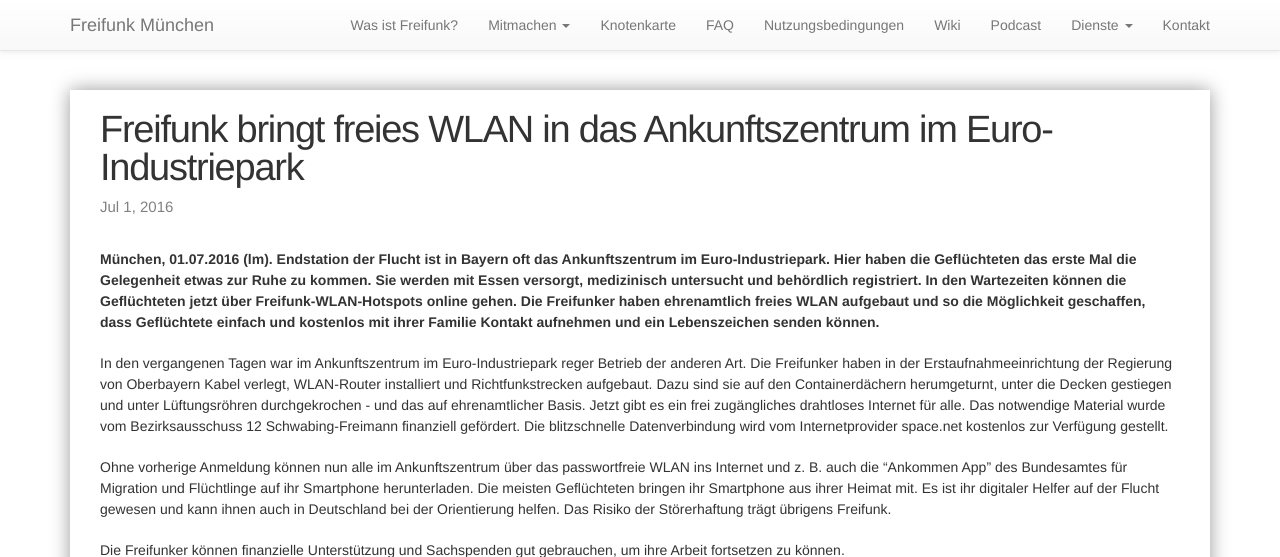
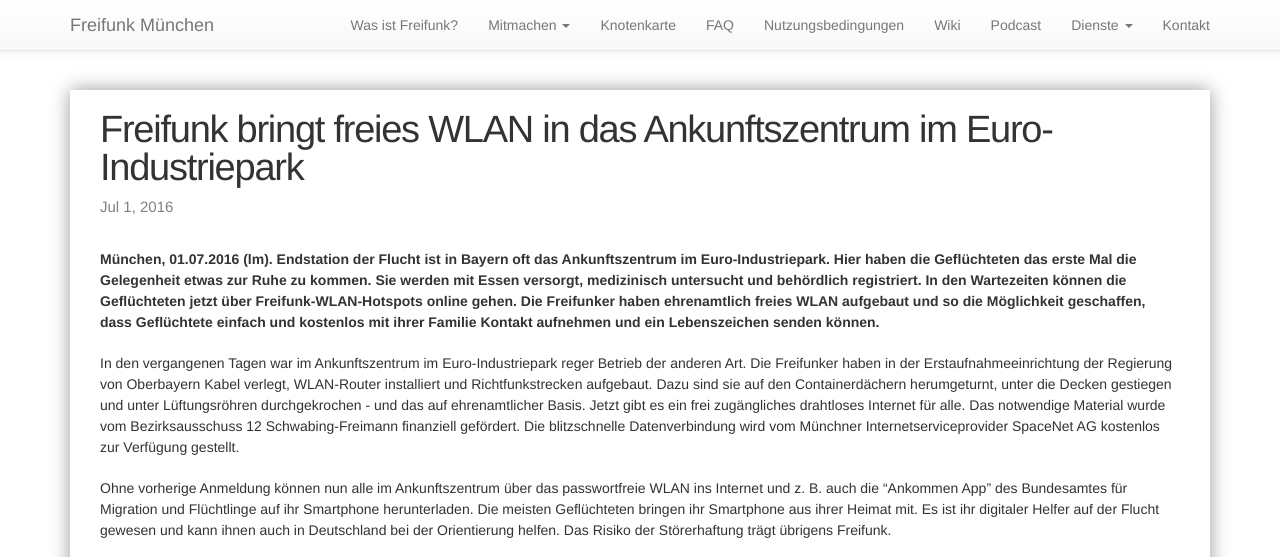
Before and after one commit to freifunkMUC/freifunkmuc.github.io, a Jekyll site: the page built from _posts/2016-07-01-freifunk-jetzt-im-ankunftszentrum.markdown, in a window 1280 px wide and 900 px high, cut to the strip 0-557 px from the top of the window. Built offline with Jekyll 4.4.1, drawn with Linux system fonts in a browser that asks for light colours.

Commit message:
Update 2016-07-01-freifunk-jetzt-im-ankunftszentrum.markdown

```diff
--- a/_posts/2016-07-01-freifunk-jetzt-im-ankunftszentrum.markdown
+++ b/_posts/2016-07-01-freifunk-jetzt-im-ankunftszentrum.markdown
@@ -7,7 +7,7 @@ categories: freifunkmuc
 
 **München, 01.07.2016 (lm). Endstation der Flucht ist in Bayern oft das Ankunftszentrum im Euro-Industriepark. Hier haben die Geflüchteten das erste Mal die Gelegenheit etwas zur Ruhe zu kommen. Sie werden mit Essen versorgt, medizinisch untersucht und behördlich registriert. In den Wartezeiten können die Geflüchteten jetzt über Freifunk-WLAN-Hotspots online gehen. Die Freifunker haben ehrenamtlich freies WLAN aufgebaut und so die Möglichkeit geschaffen, dass Geflüchtete einfach und kostenlos mit ihrer Familie Kontakt aufnehmen und ein Lebenszeichen senden können.**
 
-In den vergangenen Tagen war im Ankunftszentrum im Euro-Industriepark reger Betrieb der anderen Art. Die Freifunker haben in der Erstaufnahmeeinrichtung der Regierung von Oberbayern Kabel verlegt, WLAN-Router installiert und Richtfunkstrecken aufgebaut. Dazu sind sie auf den Containerdächern herumgeturnt, unter die Decken gestiegen und unter Lüftungsröhren durchgekrochen - und das auf ehrenamtlicher Basis. Jetzt gibt es ein frei zugängliches drahtloses Internet für alle. Das notwendige Material wurde vom Bezirksausschuss 12 Schwabing-Freimann finanziell gefördert. Die blitzschnelle Datenverbindung wird vom Internetprovider space.net kostenlos zur Verfügung gestellt.
+In den vergangenen Tagen war im Ankunftszentrum im Euro-Industriepark reger Betrieb der anderen Art. Die Freifunker haben in der Erstaufnahmeeinrichtung der Regierung von Oberbayern Kabel verlegt, WLAN-Router installiert und Richtfunkstrecken aufgebaut. Dazu sind sie auf den Containerdächern herumgeturnt, unter die Decken gestiegen und unter Lüftungsröhren durchgekrochen - und das auf ehrenamtlicher Basis. Jetzt gibt es ein frei zugängliches drahtloses Internet für alle. Das notwendige Material wurde vom Bezirksausschuss 12 Schwabing-Freimann finanziell gefördert. Die blitzschnelle Datenverbindung wird vom Münchner Internetserviceprovider SpaceNet AG kostenlos zur Verfügung gestellt.
 
 Ohne vorherige Anmeldung können nun alle im Ankunftszentrum über das passwortfreie WLAN ins Internet und z. B. auch die "Ankommen App" des Bundesamtes für Migration und Flüchtlinge auf ihr Smartphone herunterladen. Die meisten Geflüchteten bringen ihr Smartphone aus ihrer Heimat mit. Es ist ihr digitaler Helfer auf der Flucht gewesen und kann ihnen auch in Deutschland bei der Orientierung helfen. Das Risiko der Störerhaftung trägt übrigens Freifunk.
 
```
